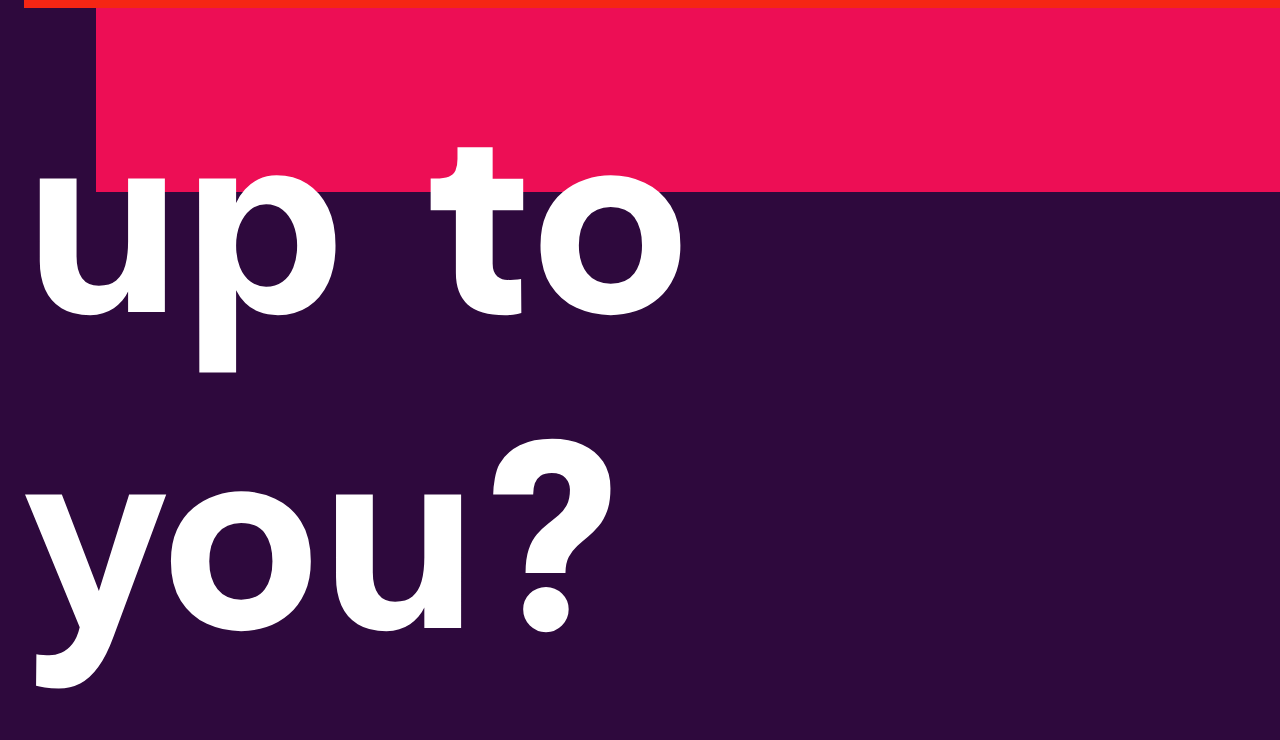
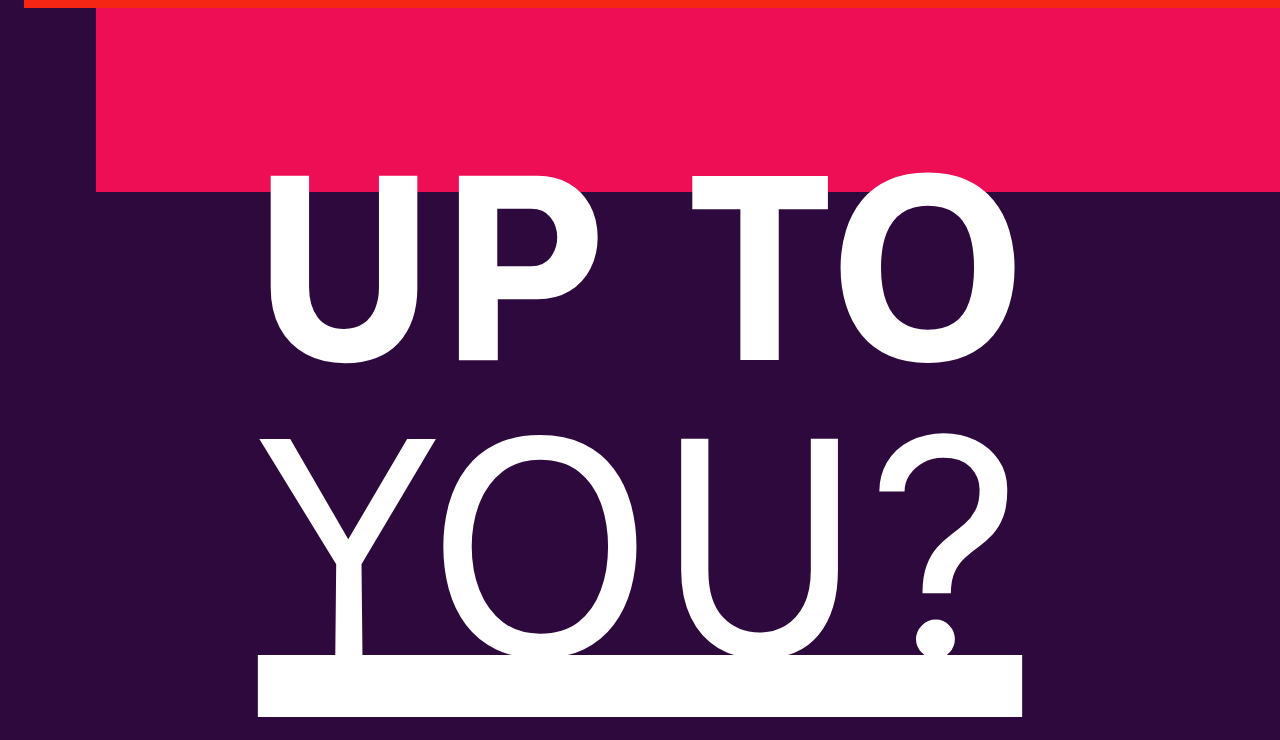
Before and after one commit to Lutrian1/Thewebyouwant, a plain HTML site: page index.html in a window 1280 px wide. Shown: the part 1780-2520 px from the top of the page. Drawn offline with Linux system fonts and the light colour scheme.

Commit message:
nog meer shizzle

```diff
--- a/css/landing-page.css
+++ b/css/landing-page.css
@@ -170,6 +170,8 @@
         /*----------------------------------- Paragraph Inside heading styling --------------------------------------*/
 
         p:first-of-type{
+            font-style: italic;
+            font-weight: normal;
             z-index: 1;
             margin: -1.05rem 0 0 0;
             padding: 0 var(--grid-gap);
@@ -252,7 +254,6 @@
 
         /*----------------------------------- *WAS* --------------------------------------*/
 
-
             span:nth-child(3){
                 font-size: var(--was-font-size);
                 color: var(--word-if-and-was-color);
@@ -267,6 +268,36 @@
                     writing-mode: horizontal-tb;
                 }
             }
+
+         /*----------------------------------- *UP TO* --------------------------------------*/
+
+            span:nth-child(4){
+                margin-top: 3rem;
+            }
+
+            span:nth-child(4), span:last-child{
+                text-transform: uppercase;
+                text-align: center;
+            }
+
+         /*----------------------------------- *YOU* --------------------------------------*/
+
+            span:last-child{
+                text-transform: uppercase;
+                text-align: center;
+                font-size: var(--you-font-size);
+                font-weight: lighter;
+                margin-top: -4rem;
+
+                -webkit-text-fill-color: var(--word-you-color-variation-2);
+
+                text-decoration-line: underline;
+                text-decoration-thickness: 20%;
+                text-underline-offset: -0rem;
+                text-decoration-skip-ink: none;
+
+            }
+
 
         /*----------------------------------- Background box styling --------------------------------------*/
 
```
